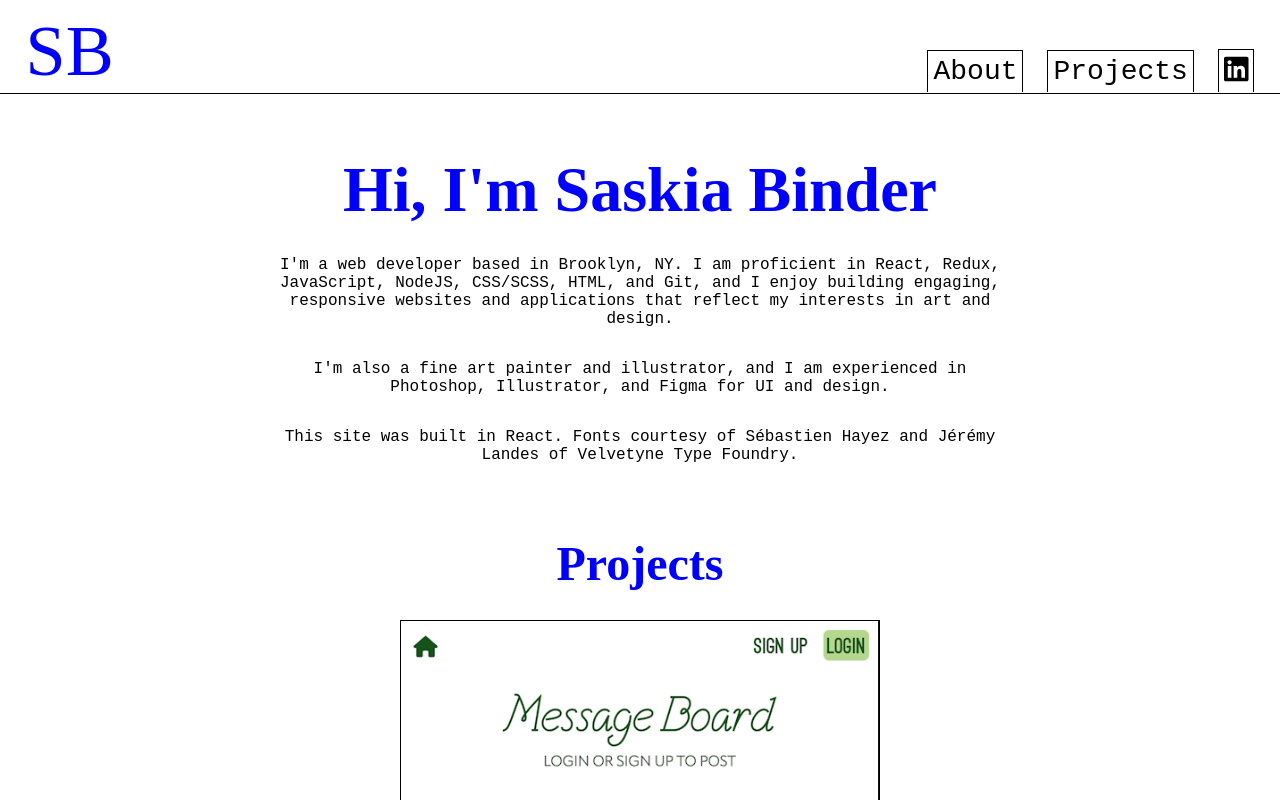
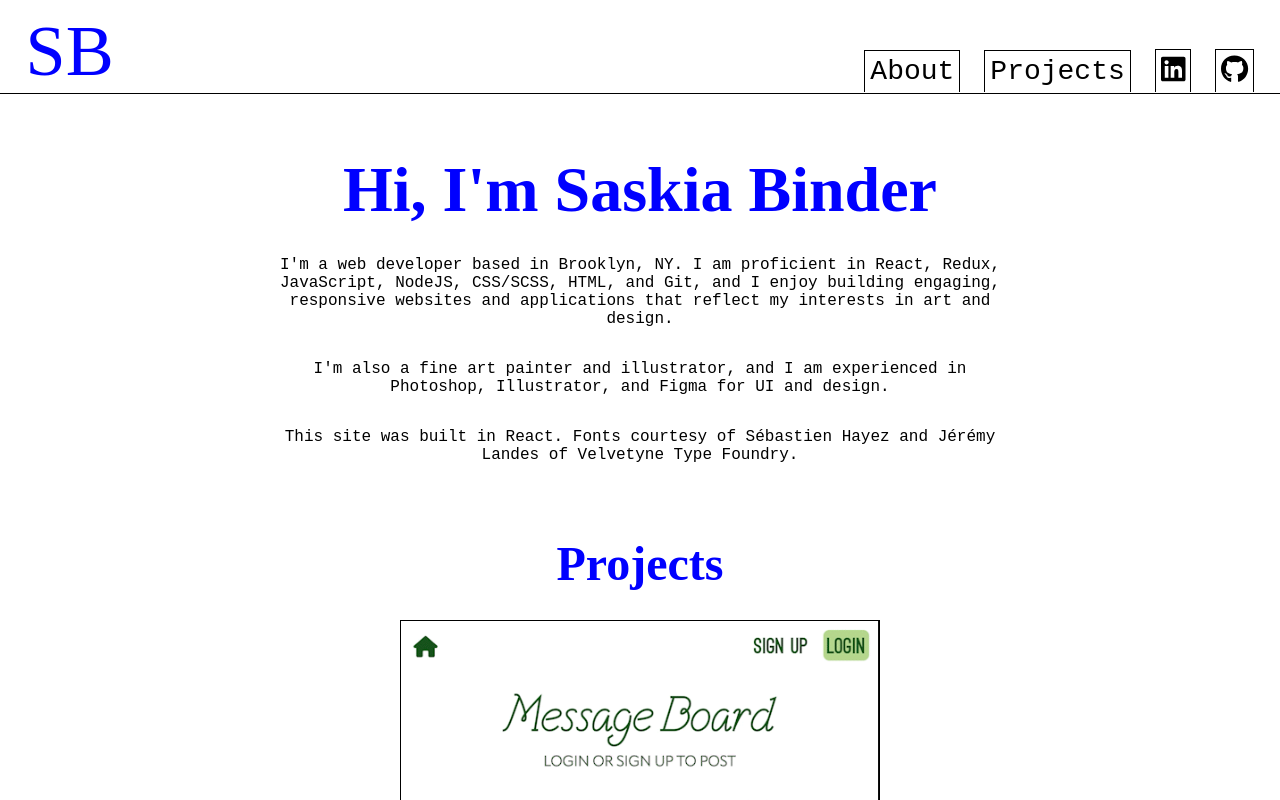
Before and after one commit to saskiabt/portfolio, a React (Create React App) app: page /art in a window 1280 px wide. Shown: the top 800 px of the page. Built offline with nearby package versions, Linux system fonts and the light colour scheme; a web font is replaced by a local one.

Commit message:
add link to github

```diff
--- a/src/Components/Header.jsx
+++ b/src/Components/Header.jsx
@@ -1,7 +1,7 @@
 /* eslint-disable react/prop-types */
 import React from "react";
 import { FontAwesomeIcon } from "@fortawesome/react-fontawesome";
-import { faLinkedin } from "@fortawesome/free-brands-svg-icons";
+import { faLinkedin, faGithub } from "@fortawesome/free-brands-svg-icons";
 import Button from "./Button";
 import headerStyles from "../styles/headerStyles";
 import nameStyles from "../styles/nameStyles";
@@ -9,8 +9,8 @@ import wrapperStyles from "../styles/wrapperStyles";
 import "../styles/nav/nav.css";
 
 function Header({ scrollToAbout, scrollToProjects }) {
-  const goToLinkedin = () => {
-    window.open("https://www.linkedin.com/in/saskia-binder/", "_blank");
+  const goToLink = (URL) => {
+    window.open(URL, "_blank");
   };
   return (
     <div className="header" style={headerStyles}>
@@ -20,8 +20,19 @@ function Header({ scrollToAbout, scrollToProjects }) {
       <div className="button-wrapper" style={wrapperStyles}>
         <Button text="About" onClick={scrollToAbout} />
         <Button text="Projects" onClick={scrollToProjects} />
-        <button type="button" className="navButton" onClick={goToLinkedin}>
+        <button
+          type="button"
+          className="navButton"
+          onClick={() => goToLink("https://www.linkedin.com/in/saskia-binder/")}
+        >
           <FontAwesomeIcon icon={faLinkedin} />
+        </button>
+        <button
+          type="button"
+          className="navButton"
+          onClick={() => goToLink("https://github.com/saskiabt")}
+        >
+          <FontAwesomeIcon icon={faGithub} />
         </button>
         {/* <Button text="Art" /> */}
       </div>
```
